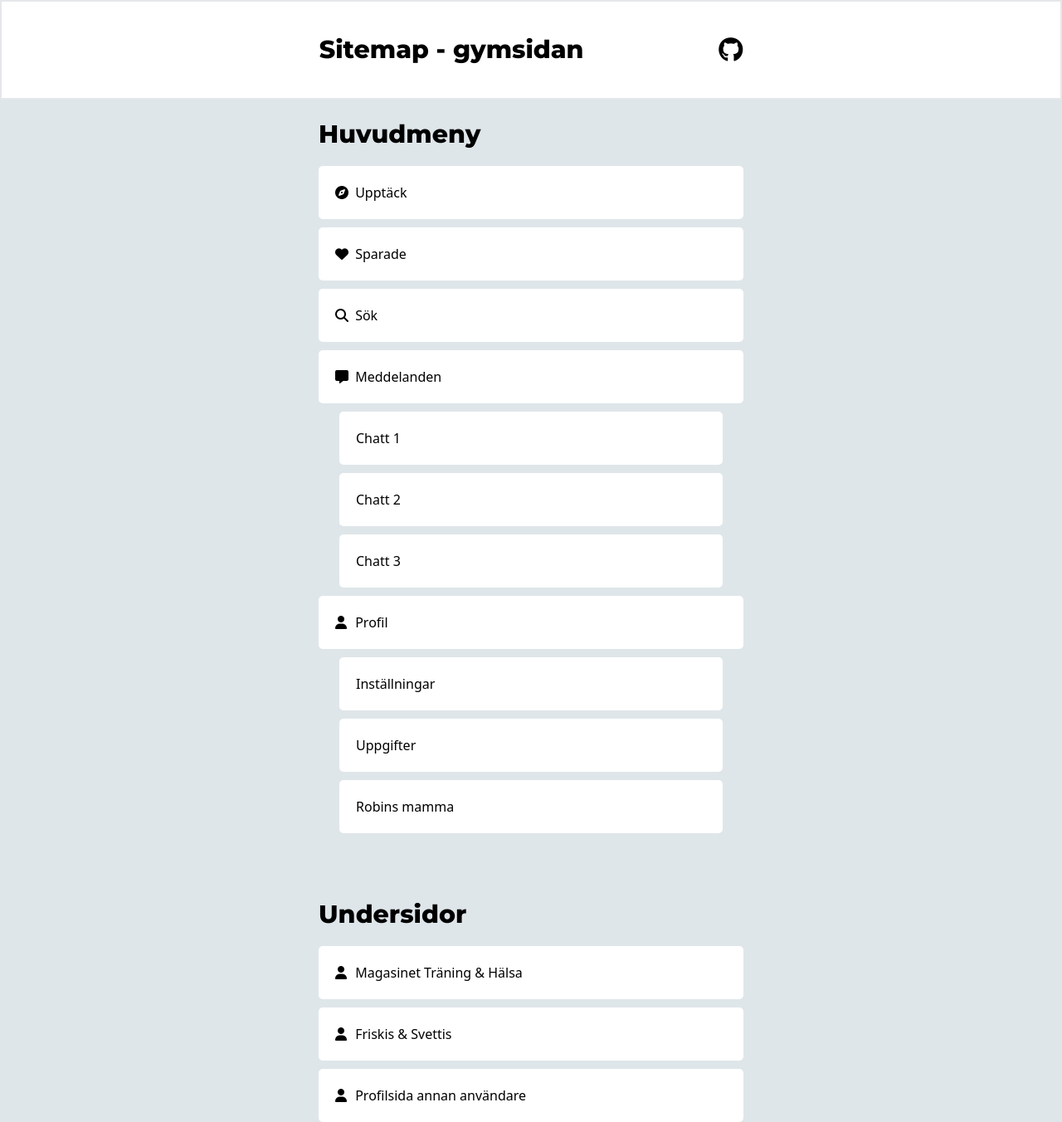
After one commit to ljungqvist93/gymprojektet, a PHP site: page /sitemap.php in a window 1280 px wide. The commit adds this page. Shown: the whole page at 83% size. Run offline with PHP 8.4, Linux system fonts and the light colour scheme; some libraries are stand-ins or nearby versions.

Commit message:
Began with sitemap

```diff
--- a/assets/parts/head.php
+++ b/assets/parts/head.php
@@ -1,14 +1,15 @@
 <!DOCTYPE html>
 <html lang="en">
 	<head>
-		<title>Document</title>
+		<title>Sitemap - gymsidan</title>
 		<meta charset="UTF-8">
 		<meta name="viewport" content="width=device-width, initial-scale=1.0">
+		<link rel="stylesheet" href="/assets/style/style.css">
 
 	    <!-- Fonts -->
 	    <link rel="preconnect" href="https://fonts.googleapis.com">
-	    <link rel="preconnect" href="https://fonts.gstatic.com" crossorigin>
-	    <link href="https://fonts.googleapis.com/css2?family=Dongle:wght@300;400;700&display=swap" rel="stylesheet">
+		<link rel="preconnect" href="https://fonts.gstatic.com" crossorigin>
+		<link href="https://fonts.googleapis.com/css2?family=Montserrat:wght@400;600;700;800;900&display=swap" rel="stylesheet">
 
 	    <!-- Tailwind -->
 	    <script src="https://cdn.tailwindcss.com"></script>
@@ -17,3 +18,4 @@
         <!-- Font awesome -->
 		<script src="https://kit.fontawesome.com/9efac84b1b.js" crossorigin="anonymous"></script>
 	</head>
+	<body>
--- /dev/null
+++ b/assets/style/parts/sitemap.scss
@@ -0,0 +1,35 @@
+#sitemap{
+
+	#pages{
+		#mainPages,
+		#subPages{
+			div{
+				padding:20px;
+				background-color: #fff;
+				margin-bottom: 10px;
+				border-radius: 5px;
+				position:relative;
+				a{
+					position:absolute;
+					left: 0;
+					right: 0;
+					top: 0;
+					bottom: 0;
+					z-index: 10;
+				}
+				.fa-solid{
+					width:20px;
+				}
+				&:last-of-type{
+					margin-bottom: 0;
+				}
+			}
+
+			.subList{
+				background-color: #fff;
+				margin: 0 25px;
+				margin-bottom: 10px;
+			}
+		}
+	}
+}
--- a/assets/style/style.css
+++ b/assets/style/style.css
@@ -1,3 +1,32 @@
+#sitemap #pages #mainPages div,
+#sitemap #pages #subPages div {
+  padding: 20px;
+  background-color: #fff;
+  margin-bottom: 10px;
+  border-radius: 5px;
+  position: relative; }
+  #sitemap #pages #mainPages div a,
+  #sitemap #pages #subPages div a {
+    position: absolute;
+    left: 0;
+    right: 0;
+    top: 0;
+    bottom: 0;
+    z-index: 10; }
+  #sitemap #pages #mainPages div .fa-solid,
+  #sitemap #pages #subPages div .fa-solid {
+    width: 20px; }
+  #sitemap #pages #mainPages div:last-of-type,
+  #sitemap #pages #subPages div:last-of-type {
+    margin-bottom: 0; }
+#sitemap #pages #mainPages .subList,
+#sitemap #pages #subPages .subList {
+  background-color: #fff;
+  margin: 0 25px;
+  margin-bottom: 10px; }
 
+* {
+  margin: 0;
+  padding: 0; }
 
 /*# sourceMappingURL=style.css.map */
--- a/assets/style/style.scss
+++ b/assets/style/style.scss
@@ -0,0 +1,9 @@
+@import 'parts/sitemap';
+
+*{
+	margin: 0;
+	padding: 0;
+}
+
+h1,h2,h3,h4{
+}
--- /dev/null
+++ b/sitemap.php
@@ -0,0 +1,71 @@
+<?php include 'assets/parts/head.php'; ?>
+<body id="sitemap" class="bg-sitemap">
+<div class="bg-white border-2 py-10">
+	<div class="container w-2/5 m-auto relative">
+		<h1 class="font-extrabold text-3xl font-regular">Sitemap - gymsidan</h1>
+		<a href="https://github.com/ljungqvist93/gymprojektet" target="_blank">
+			<i class="fa-brands fa-github text-3xl absolute top-0 right-0"></i>
+		</a>
+	</div>
+</div>
+<section id="pages">
+	<div class="container w-2/5 m-auto relative mt-6">
+		<div id="mainPages">
+			<h1 class="font-extrabold text-3xl font-regular mb-5">Huvudmeny</h1>
+			<div><a href="index.php" target="_blank"></a>
+				<i class="fa-solid fa-compass"></i>
+				Upptäck
+			</div>
+			<div>
+				<i class="fa-solid fa-heart"></i>
+				Sparade
+			</div>
+			<div>
+				<i class="fa-solid fa-magnifying-glass"></i>
+				Sök
+			</div>
+			<div>
+				<i class="fa-solid fa-message"></i>
+				Meddelanden
+			</div>
+			<div class="subList">
+				Chatt 1
+			</div>
+			<div class="subList">
+				Chatt 2
+			</div>
+			<div class="subList">
+				Chatt 3
+			</div>
+			<div>
+				<i class="fa-solid fa-user"></i>
+				Profil
+			</div>
+			<div class="subList">
+				Inställningar
+			</div>
+			<div class="subList">
+				Uppgifter
+			</div>
+			<div class="subList">
+				Robins mamma
+			</div>
+		</div>
+		<div id="subPages" class="mt-20">
+			<h1 class="font-extrabold text-3xl font-regular mb-5">Undersidor</h1>
+			<div>
+				<i class="fa-solid fa-user"></i>
+				Magasinet Träning & Hälsa
+			</div>
+			<div>
+				<i class="fa-solid fa-user"></i>
+				Friskis & Svettis
+			</div>
+			<div>
+				<i class="fa-solid fa-user"></i>
+				Profilsida annan användare
+			</div>
+		</div>
+	</div>
+</section>
+<?php include 'assets/parts/bottom.php'; ?>
--- /dev/null
+++ b/tailwind.config.js
@@ -0,0 +1,23 @@
+tailwind.config = {
+  theme: {
+    extend: {
+      maxWidth: {
+        '600': '600px',
+        '700': '700px',
+        '800': '800px',
+      },
+      minHeight: {
+        '400': '400px',
+        '600': '600px',
+      },
+      colors: {
+        transparent: 'transparent',
+        current: 'currentColor',
+        'sitemap': '#dfe6e9',
+      },
+      fontFamily: {
+        regular: ['Montserrat', 'sans-serif'],
+      },
+    }
+  }
+}
```
Also changed, not shown: 1 other file.
